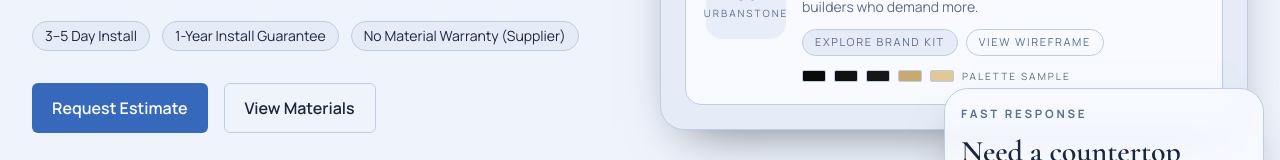
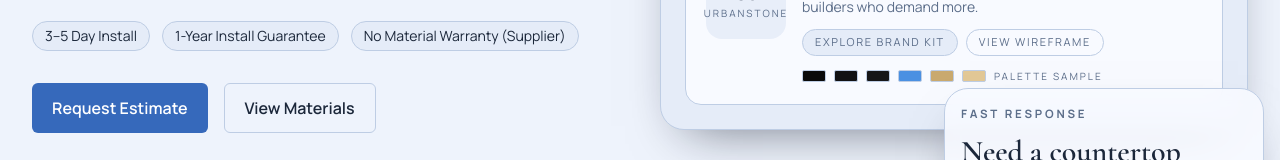
Before and after one commit to 0xwaya/amazon-granite, a Next.js app in the folder frontend/: page / in a window 1280 px wide. Shown: the part 439-599 px from the top of the page. Built offline with nearby package versions, Linux system fonts and the light colour scheme.

Commit message:
Add blue accent to UrbanStone palette sample

```diff
--- a/frontend/components/Hero.jsx
+++ b/frontend/components/Hero.jsx
@@ -52,6 +52,7 @@ export default function Hero() {
               <span className="h-3 w-6 rounded-sm border border-border" style={{ background: "#0A0A0A" }} />
               <span className="h-3 w-6 rounded-sm border border-border" style={{ background: "#111113" }} />
               <span className="h-3 w-6 rounded-sm border border-border" style={{ background: "#161618" }} />
+              <span className="h-3 w-6 rounded-sm border border-border" style={{ background: "#4A90E2" }} />
               <span className="h-3 w-6 rounded-sm border border-border" style={{ background: "#C9A96E" }} />
               <span className="h-3 w-6 rounded-sm border border-border" style={{ background: "#E2C896" }} />
               <span className="uppercase tracking-[0.2em] text-[10px]">Palette Sample</span>
```
